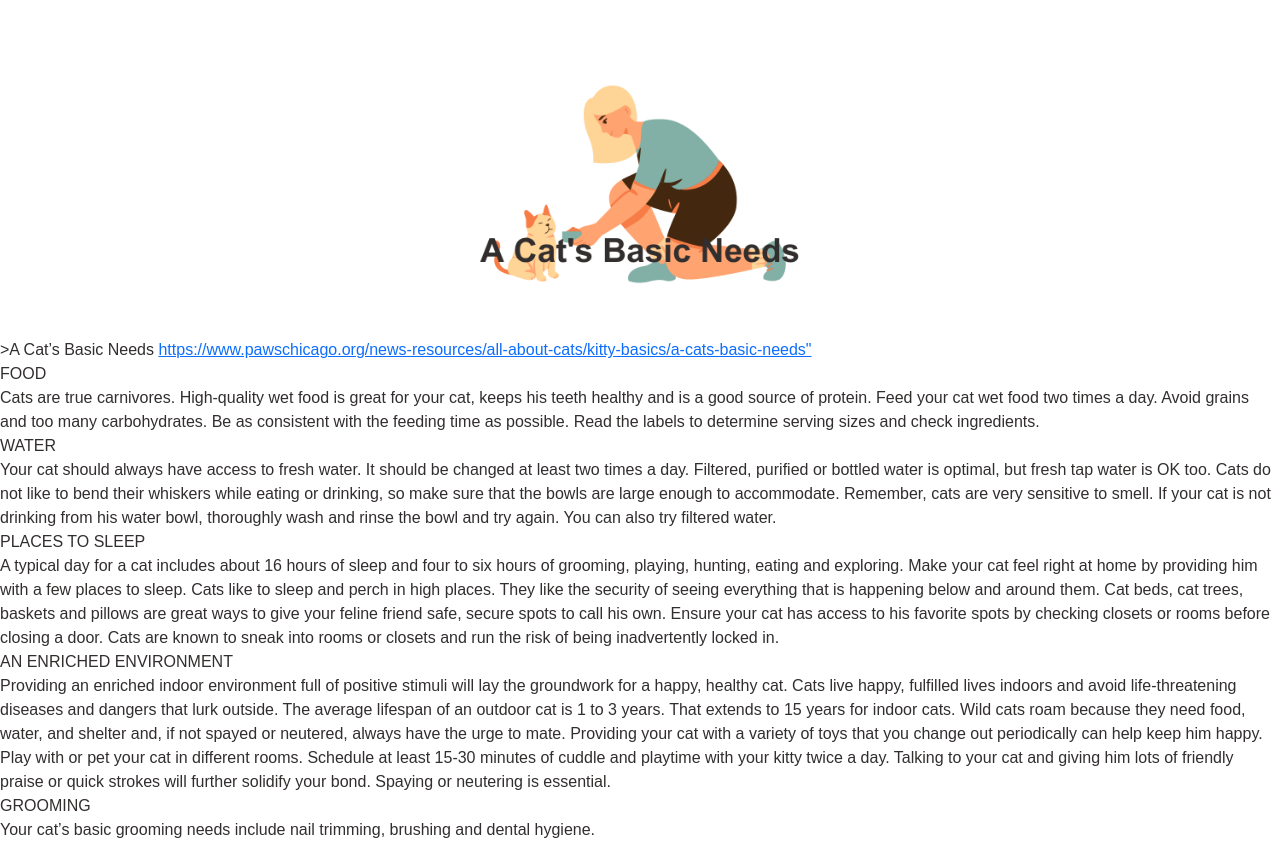
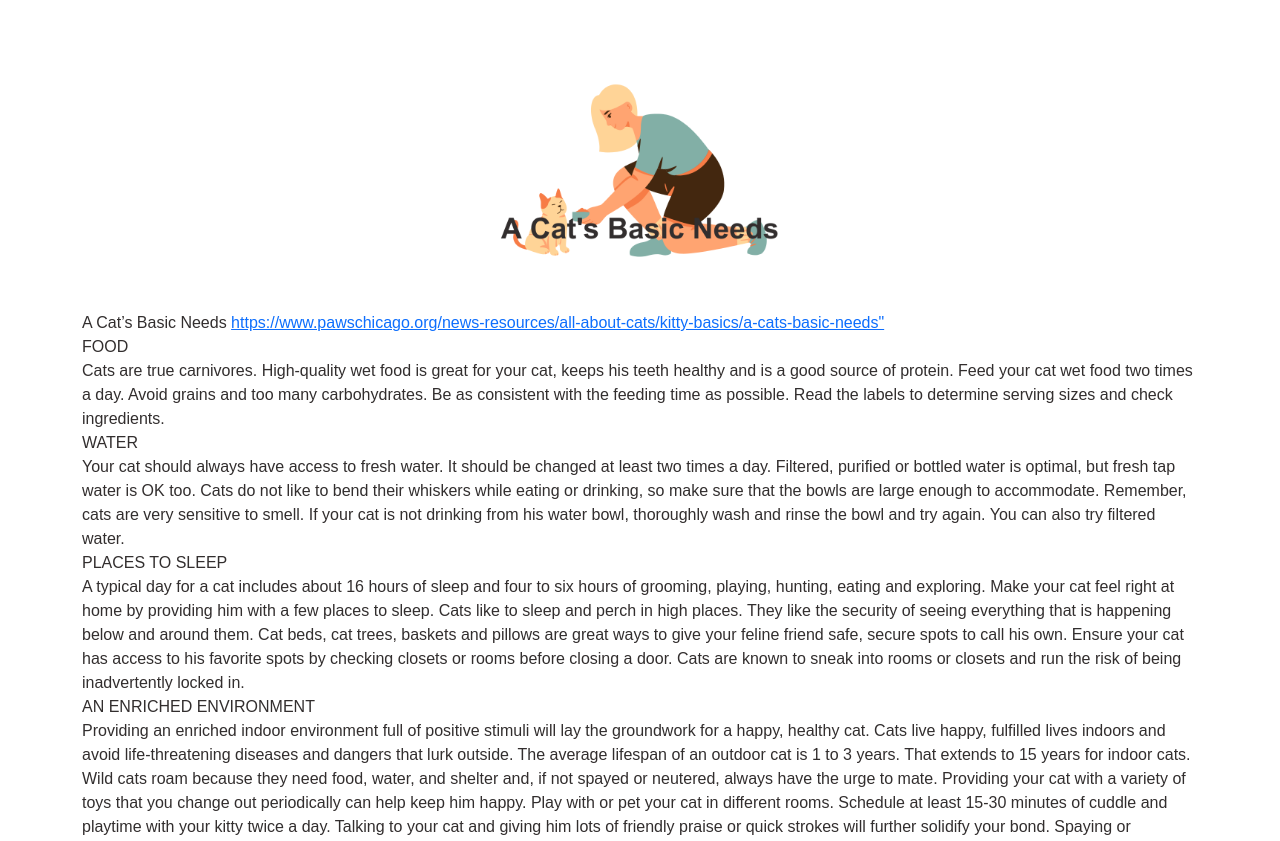
Before and after one commit to edmharalcones/MP1, a plain HTML site: page petcare.html in a window 1280 px wide. Shown: the part 111-952 px from the top of the page. Drawn offline with nearby package versions, Linux system fonts and the light colour scheme.

Commit message:
modified:   petcare.html

```diff
--- a/petcare.html
+++ b/petcare.html
@@ -156,10 +156,14 @@
       </div>
          <!-- Left and right controls/icons -->
 
+<div class="container">
+
          <img src="resources/catcare.png" style="display: block; margin-left: auto; margin-right: auto; max-width: 30%; height: auto;">
          <br>
          <br>
-         <p>>A Cat’s Basic Needs
+         <p>A Cat’s Basic Needs
+
+
 
 <a href="https://www.pawschicago.org/news-resources/all-about-cats/kitty-basics/a-cats-basic-needs">https://www.pawschicago.org/news-resources/all-about-cats/kitty-basics/a-cats-basic-needs"</a>
 <br>
@@ -313,7 +317,9 @@ GROOMING
 <br>
 
 Your dog’s basic grooming needs include nail trimming, brushing, bathing, dental hygiene and ear cleaning.</p>
-      </div>
+
+</div>
+
 
       <!-- Footer -->
       <footer>
```
